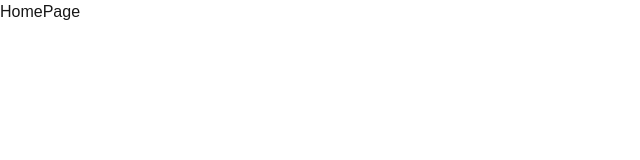
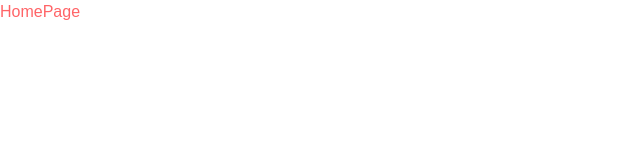
Before and after one commit to Kuldeep9711/Next-expense-tracker, a Next.js app: page / in a window 1280 px wide. Shown: the top 160 px of the page, without its empty margins (0-640 px from the left). Built offline with nearby package versions, Linux system fonts and the light colour scheme.

Commit message:
add color

```diff
--- a/app/page.tsx
+++ b/app/page.tsx
@@ -1,5 +1,5 @@
 export default function HomePage() {
   return(
-    <div>HomePage</div>
+    <div className='text-red-400'>HomePage</div>
   )
 }
```
